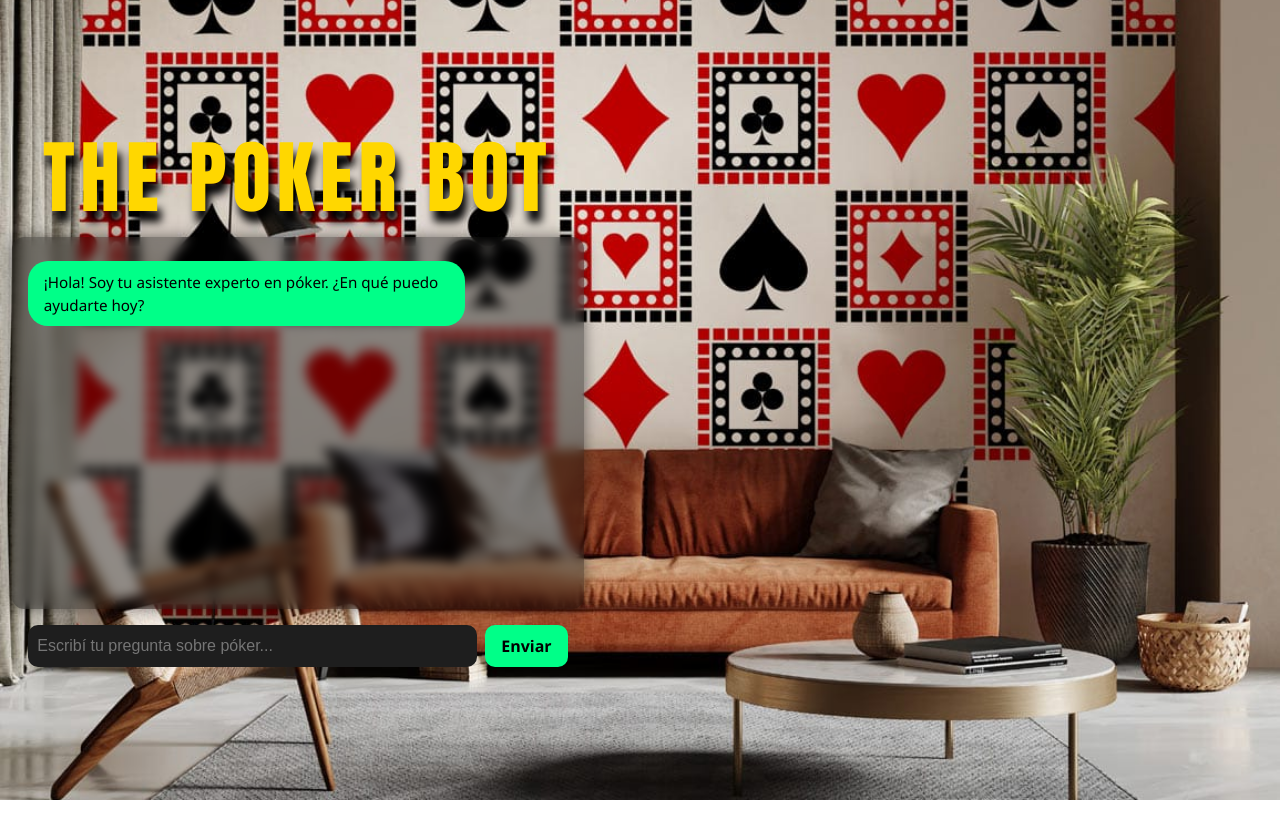
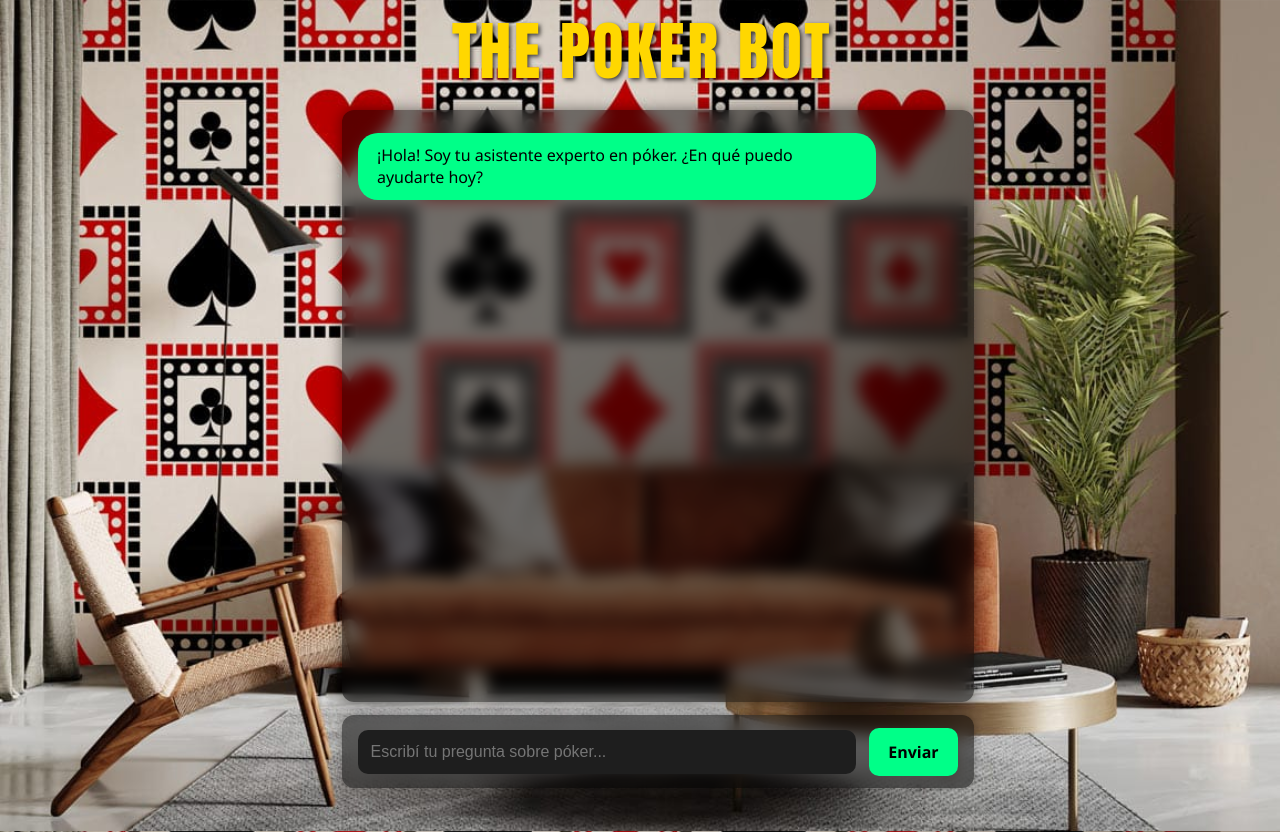
Before and after one commit to RickRick84/ThePokerBot, a React (Vite) app: page / in a window 1280 px wide. Before the commit the page ends 800 px from the top, so only its background shows below. Built offline with nearby package versions, Linux system fonts and the light colour scheme.

Commit message:
style: Improve chat proportions, input bar, and title styling

```diff
--- a/src/App.css
+++ b/src/App.css
@@ -5,55 +5,71 @@ body {
   background-image: url('/bg.jpg');
   background-size: cover;
   background-position: center;
+  background-attachment: fixed; /* Opcional: fija el fondo */
   color: #fff;
+  min-height: 100vh; /* Asegura que el body ocupe al menos la altura completa */
+  display: flex; /* Lo hacemos flex para que el .app pueda crecer */
+  justify-content: center; /* Centra el contenido horizontalmente */
+  align-items: flex-start; /* Alinea el contenido al inicio verticalmente */
 }
 
 /* Contenedor principal */
 .app {
   display: flex;
   flex-direction: column;
-  align-items: center;
-  padding: 2rem 1rem;
+  /* align-items: center; Removido, body ya centra */
+  padding: 1rem; /* Ajustamos el padding general */
+  width: 100%; /* Permite que crezca hasta el 100% */
+  max-width: 600px; /* Aumentamos un poco el ancho máximo si es necesario, ajusta a tu gusto */
+  min-height: 100vh; /* Asegura que el contenedor de la app ocupe toda la altura */
 }
 
 /* Título principal */
 .title {
   font-family: 'Anton', sans-serif;
-  font-size: 5rem; /* 50% más grande que 3.8rem */
-  color: #ffd700;
-  text-shadow: 4px 11px 8px #000;
-  letter-spacing: 0.35rem; /* Un poco menos de separación para compensar */
+  font-size: 4rem; /* Reducimos un poco el tamaño del título para ver si mejora */
+  /* Puedes experimentar con el color si el dorado no te convence */
+  /* color: #e0e0e0; /* Un gris claro */
+  /* color: #ff4136; /* Un rojo vibrante */
+  color: #ffd700; /* Mantenemos el dorado por ahora */
+
+  /* Ajustamos la sombra para que sea menos desplazada y más suave */
+  text-shadow: 2px 2px 4px rgba(0, 0, 0, 0.7);
+  letter-spacing: 0.15rem; /* Ajustamos el espaciado de letras */
   width: 100%;
-  max-width: 540px;
   text-align: center;
-  margin: 0 auto 1rem auto;
+  margin: 0 auto 1.5rem auto; /* Aumentamos un poco el margen inferior */
 }
 
 
 /* Caja de chat */
 .chat-box {
-  background-color: rgba(0, 0, 0, 0.4);
-  backdrop-filter: blur(6px);
+  background-color: rgba(0, 0, 0, 0.5); /* Aumentamos ligeramente la opacidad */
+  backdrop-filter: blur(8px); /* Aumentamos un poco el blur */
   padding: 1rem;
   width: 100%;
-  max-width: 540px;
-  height: 340px; /* Reducido */
+  /* Eliminamos max-width, el contenedor .app ya lo limita */
+  /* Eliminamos height fijo */
+  flex-grow: 1; /* Permite que la caja de chat crezca para ocupar el espacio disponible */
   overflow-y: auto;
   border-radius: 12px;
   box-shadow: 0 0 15px rgba(0, 0, 0, 0.5);
   display: flex;
   flex-direction: column;
-  margin-bottom: 1rem;
+  margin-bottom: 0.8rem; /* Ajustamos el margen inferior */
+  min-height: 300px; /* Altura mínima para pantallas más grandes */
+  max-height: 70vh; /* Altura máxima para pantallas muy altas, usando viewport height */
 }
 
 /* Mensajes */
 .message {
-  max-width: 75%;
-  padding: 0.6rem 1rem;
+  max-width: 80%; /* Aumentamos un poco el ancho máximo de los mensajes */
+  padding: 0.7rem 1.2rem; /* Ajustamos padding de mensajes */
   border-radius: 20px;
-  margin: 0.5rem 0;
+  margin: 0.4rem 0; /* Ajustamos margen entre mensajes */
   word-wrap: break-word;
-  font-size: 0.95rem;
+  font-size: 1rem; /* Ajustamos tamaño de fuente */
+  line-height: 1.4; /* Añadimos espacio entre líneas */
 }
 
 .message.user {
@@ -71,19 +87,31 @@ body {
 /* Barra de entrada */
 .input-bar {
   display: flex;
-  gap: 0.5rem;
+  gap: 0.8rem; /* Aumentamos el espacio entre el input y el botón */
   width: 100%;
-  max-width: 540px;
+  /* Eliminamos max-width, el contenedor .app ya lo limita */
+
+  /* Agregamos el fondo semi-transparente y blur */
+  background-color: rgba(0, 0, 0, 0.5);
+  backdrop-filter: blur(8px);
+  padding: 0.8rem 1rem; /* Añadimos padding interno */
+  border-radius: 12px; /* Bordes redondeados */
+  box-shadow: 0 0 10px rgba(0, 0, 0, 0.3); /* Sombra suave */
+  align-items: center; /* Centra verticalmente input y button */
 }
 
 input {
   flex: 1;
-  padding: 0.6rem;
+  padding: 0.8rem; /* Aumentamos padding */
   border: none;
   border-radius: 10px;
   font-size: 1rem;
-  background-color: #1e1e1e;
+  background-color: #1e1e1e; /* Mantenemos fondo oscuro */
   color: #fff;
+  /* Puedes ajustar el color del placeholder si quieres */
+  /* &::placeholder {
+    color: #ccc;
+  } */
 }
 
 button {
@@ -91,10 +119,11 @@ button {
   color: #000;
   border: none;
   border-radius: 10px;
-  padding: 0.6rem 1rem;
+  padding: 0.8rem 1.2rem; /* Ajustamos padding */
   font-weight: bold;
   cursor: pointer;
-  transition: background-color 0.2s;
+  transition: background-color 0.2s ease-in-out; /* Añadimos transición suave */
+  flex-shrink: 0; /* Evita que el botón se encoja */
 }
 
 button:hover {
@@ -103,10 +132,15 @@ button:hover {
 
 /* Scroll personalizado */
 .chat-box::-webkit-scrollbar {
-  width: 6px;
+  width: 8px; /* Aumentamos un poco el ancho del scrollbar */
 }
 
 .chat-box::-webkit-scrollbar-thumb {
-  background: #00ff88;
+  background: #00e0ff; /* Cambiamos el color a uno de los colores de mensaje */
   border-radius: 10px;
 }
+
+.chat-box::-webkit-scrollbar-track {
+    background: rgba(255, 255, 255, 0.1); /* Fondo suave para el track del scroll */
+    border-radius: 10px;
+}
```
